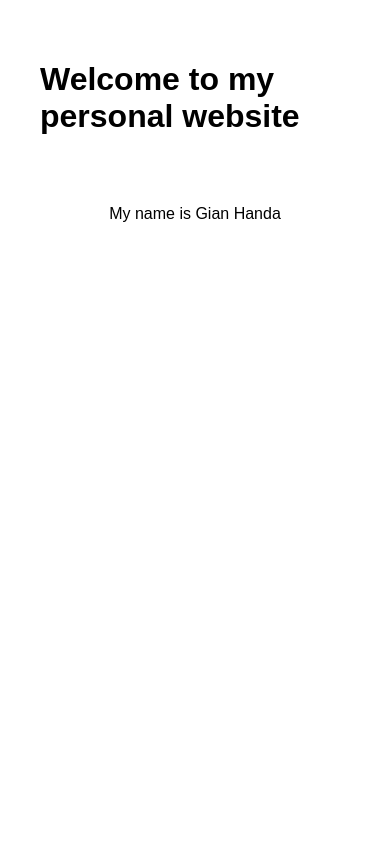
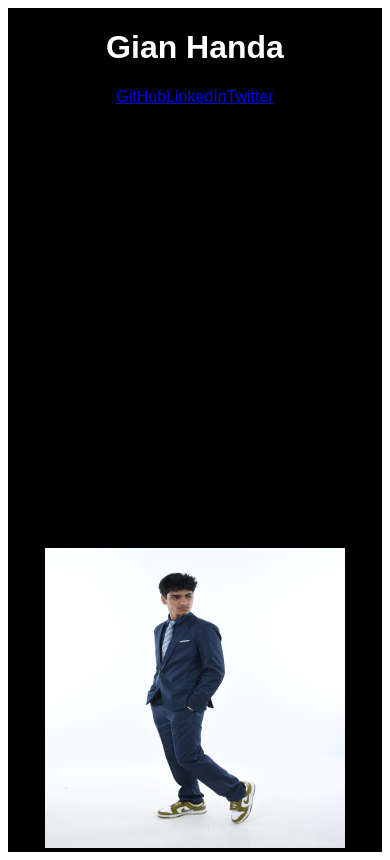
Before and after one commit to Astro-Sigma/gianhanda, a Next.js app: page / in a window 390 px wide. Built offline with nearby package versions, Linux system fonts and the light colour scheme.

Commit message:
Visual Aesthetics

```diff
--- a/app/page.module.css
+++ b/app/page.module.css
@@ -1,167 +1,55 @@
-.page {
-  --gray-rgb: 0, 0, 0;
-  --gray-alpha-200: rgba(var(--gray-rgb), 0.08);
-  --gray-alpha-100: rgba(var(--gray-rgb), 0.05);
+/* page.module.css */
 
-  --button-primary-hover: #383838;
-  --button-secondary-hover: #f2f2f2;
-
-  display: grid;
-  grid-template-rows: 20px 1fr 20px;
-  align-items: center;
-  justify-items: center;
-  min-height: 100svh;
-  padding: 80px;
-  gap: 64px;
-  font-family: var(--font-geist-sans);
+.main {
+  margin: 0;
+  background-color: black;
+  color: white;
+  font-family: Arial, Helvetica, sans-serif;
+  height: 100vh;
+  display: flex;
+  justify-content: space-between; /* left and right */
+  align-items: center; /* vertically center */
+  padding: 0 5%;
 }
 
-@media (prefers-color-scheme: dark) {
-  .page {
-    --gray-rgb: 255, 255, 255;
-    --gray-alpha-200: rgba(var(--gray-rgb), 0.145);
-    --gray-alpha-100: rgba(var(--gray-rgb), 0.06);
+.left-content {
+  display: flex;
+  flex-direction: column;
+  align-items: flex-start;
+}
 
-    --button-primary-hover: #ccc;
-    --button-secondary-hover: #1a1a1a;
+.left-content h1 {
+  font-size: 3em;
+  margin-bottom: 20px;
+}
+
+.social-buttons a {
+  display: inline-block;
+  margin: 5px 0;
+  padding: 10px 20px;
+  color: white;
+  background-color: #333;
+  text-decoration: none;
+  border-radius: 5px;
+  transition: background-color 0.3s;
+}
+
+.social-buttons a:hover {
+  background-color: #555;
+}
+
+.profile-photo {
+  border-radius: 10px;
+}
+
+/* Optional: make photo-container work on small screens */
+@media (max-width: 768px) {
+  .main {
+    flex-direction: column;
+    text-align: center;
+  }
+  .left-content, .photo-container {
+    margin-bottom: 20px;
+    align-items: center;
   }
 }
-
-.main {
-  display: flex;
-  flex-direction: column;
-  gap: 32px;
-  grid-row-start: 2;
-}
-
-.main ol {
-  font-family: var(--font-geist-mono);
-  padding-left: 0;
-  margin: 0;
-  font-size: 14px;
-  line-height: 24px;
-  letter-spacing: -0.01em;
-  list-style-position: inside;
-}
-
-.main li:not(:last-of-type) {
-  margin-bottom: 8px;
-}
-
-.main code {
-  font-family: inherit;
-  background: var(--gray-alpha-100);
-  padding: 2px 4px;
-  border-radius: 4px;
-  font-weight: 600;
-}
-
-.ctas {
-  display: flex;
-  gap: 16px;
-}
-
-.ctas a {
-  appearance: none;
-  border-radius: 128px;
-  height: 48px;
-  padding: 0 20px;
-  border: 1px solid transparent;
-  transition:
-    background 0.2s,
-    color 0.2s,
-    border-color 0.2s;
-  cursor: pointer;
-  display: flex;
-  align-items: center;
-  justify-content: center;
-  font-size: 16px;
-  line-height: 20px;
-  font-weight: 500;
-}
-
-a.primary {
-  background: var(--foreground);
-  color: var(--background);
-  gap: 8px;
-}
-
-a.secondary {
-  border-color: var(--gray-alpha-200);
-  min-width: 158px;
-}
-
-.footer {
-  grid-row-start: 3;
-  display: flex;
-  gap: 24px;
-}
-
-.footer a {
-  display: flex;
-  align-items: center;
-  gap: 8px;
-}
-
-.footer img {
-  flex-shrink: 0;
-}
-
-/* Enable hover only on non-touch devices */
-@media (hover: hover) and (pointer: fine) {
-  a.primary:hover {
-    background: var(--button-primary-hover);
-    border-color: transparent;
-  }
-
-  a.secondary:hover {
-    background: var(--button-secondary-hover);
-    border-color: transparent;
-  }
-
-  .footer a:hover {
-    text-decoration: underline;
-    text-underline-offset: 4px;
-  }
-}
-
-@media (max-width: 600px) {
-  .page {
-    padding: 32px;
-    padding-bottom: 80px;
-  }
-
-  .main {
-    align-items: center;
-  }
-
-  .main ol {
-    text-align: center;
-  }
-
-  .ctas {
-    flex-direction: column;
-  }
-
-  .ctas a {
-    font-size: 14px;
-    height: 40px;
-    padding: 0 16px;
-  }
-
-  a.secondary {
-    min-width: auto;
-  }
-
-  .footer {
-    flex-wrap: wrap;
-    align-items: center;
-    justify-content: center;
-  }
-}
-
-@media (prefers-color-scheme: dark) {
-  .logo {
-    filter: invert();
-  }
-}
--- a/app/page.tsx
+++ b/app/page.tsx
@@ -1,11 +1,27 @@
+// app/page.tsx
 import Image from "next/image";
 import styles from "./page.module.css";
 
 export default function Home() {
   return (
-    <main className={styles.main} style={{ padding: '2rem', fontFamily: 'Arial, sans-serif' }}>
-        <h1>Welcome to my personal website</h1>
-        <p>My name is Gian Handa</p>
-      </main>
+    <main className={styles.main}>
+      <div className="left-content">
+        <h1>Gian Handa</h1>
+        <div className="social-buttons">
+          <a href="https://github.com/yourusername" target="_blank">GitHub</a>
+          <a href="https://linkedin.com/in/yourusername" target="_blank">LinkedIn</a>
+          <a href="https://twitter.com/yourusername" target="_blank">Twitter</a>
+        </div>
+      </div>
+      <div className="photo-container">
+        <Image
+          src="/gianhanda.jpg" // put your actual photo in the public/ folder
+          alt="Gian Handa"
+          width={300}
+          height={300}
+          className="profile-photo"
+        />
+      </div>
+    </main>
   );
 }
```
Also changed, not shown: public/gianhanda.jpg (added).
